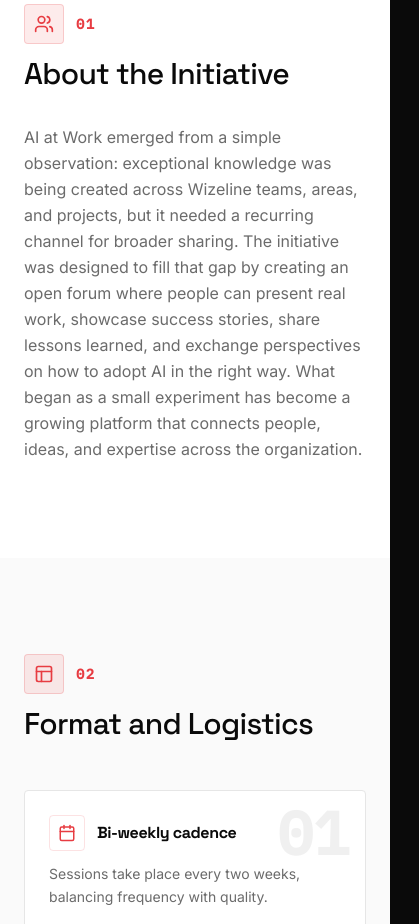
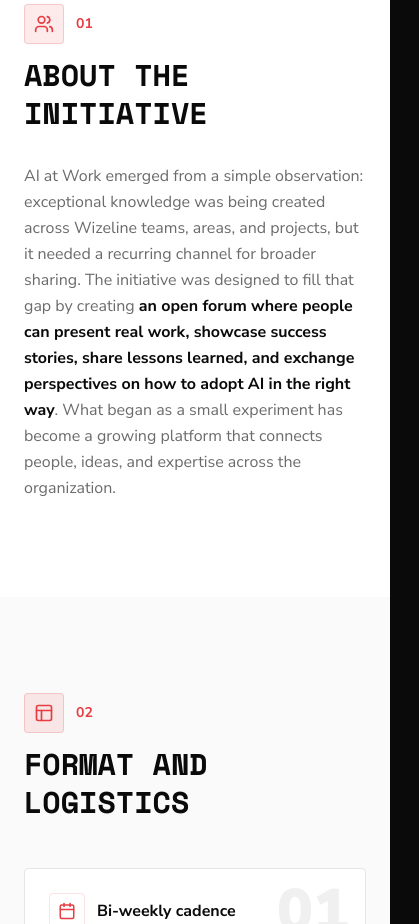
Before and after one commit to daniela2708/tech-talks, a React (Vite) app: page / in a window 390 px wide. Shown: the part 1000-1924 px from the top of the page, 419 px wide, since content can reach past the window. Built offline with nearby package versions, Linux system fonts and the light colour scheme; the HTML template or start-up script is replaced by a standard one.

Commit message:
Update typography and paragraph emphasis

```diff
--- a/src/i18n/en.ts
+++ b/src/i18n/en.ts
@@ -147,8 +147,12 @@
   about_page: {
     title: "About",
     origin_heading: "How It Started",
-    origin_body:
-      "AI at Work emerged from a simple observation: exceptional knowledge was being created across Wizeline teams, areas, and projects, but it needed a recurring channel for broader sharing. The initiative was designed to fill that gap by creating an open forum where people can present real work, showcase success stories, share lessons learned, and exchange perspectives on how to adopt AI in the right way. What began as a small experiment has become a growing platform that connects people, ideas, and expertise across the organization.",
+    origin_body_before:
+      "AI at Work emerged from a simple observation: exceptional knowledge was being created across Wizeline teams, areas, and projects, but it needed a recurring channel for broader sharing. The initiative was designed to fill that gap by creating ",
+    origin_body_highlight:
+      "an open forum where people can present real work, showcase success stories, share lessons learned, and exchange perspectives on how to adopt AI in the right way",
+    origin_body_after:
+      ". What began as a small experiment has become a growing platform that connects people, ideas, and expertise across the organization.",
     mission_heading: "Mission Pillars",
     organizer_label: "Contact",
     organizer_heading: "Slack Channel",
--- a/src/i18n/es.ts
+++ b/src/i18n/es.ts
@@ -148,8 +148,12 @@
   about_page: {
     title: "Acerca de",
     origin_heading: "Cómo empezó",
-    origin_body:
-      "AI at Work surgió de una observación simple: se estaba creando conocimiento excepcional en distintos equipos, áreas y proyectos de Wizeline, pero hacía falta un canal recurrente para compartirlo de forma más amplia. La iniciativa fue diseñada para llenar ese vacío creando un foro abierto donde las personas puedan presentar trabajo real, mostrar casos de éxito, compartir lecciones aprendidas e intercambiar perspectivas sobre cómo adoptar IA de manera correcta. Lo que comenzó como un pequeño experimento se ha convertido en una plataforma creciente que conecta personas, ideas y experiencia en toda la organización.",
+    origin_body_before:
+      "AI at Work surgió de una observación simple: se estaba creando conocimiento excepcional en distintos equipos, áreas y proyectos de Wizeline, pero hacía falta un canal recurrente para compartirlo de forma más amplia. La iniciativa fue diseñada para llenar ese vacío creando ",
+    origin_body_highlight:
+      "un foro abierto donde las personas puedan presentar trabajo real, mostrar casos de éxito, compartir lecciones aprendidas e intercambiar perspectivas sobre cómo adoptar IA de manera correcta",
+    origin_body_after:
+      ". Lo que comenzó como un pequeño experimento se ha convertido en una plataforma creciente que conecta personas, ideas y experiencia en toda la organización.",
     mission_heading: "Pilares de la misión",
     organizer_label: "Contacto",
     organizer_heading: "Canal de Slack",
--- a/src/index.css
+++ b/src/index.css
@@ -1,4 +1,4 @@
-@import url('https://fonts.googleapis.com/css2?family=Space+Grotesk:wght@400;500;700&family=Inter:wght@400;500;600;700&family=IBM+Plex+Mono:wght@400;500&display=swap');
+@import url('https://fonts.googleapis.com/css2?family=Nunito+Sans:wght@400;500;600;700;800;900&family=Space+Mono:wght@400;700&display=swap');
 
 @tailwind base;
 @tailwind components;
@@ -69,7 +69,7 @@
   }
 
   h1, h2, h3, h4, h5, h6 {
-    @apply font-heading tracking-tight;
+    @apply font-body;
   }
 }
 
@@ -84,6 +84,10 @@
 }
 
 @layer utilities {
+  .font-heading {
+    text-transform: uppercase;
+  }
+
   .ticker-scroll {
     animation: ticker-scroll 60s linear infinite;
   }
--- a/src/pages/Home.tsx
+++ b/src/pages/Home.tsx
@@ -40,7 +40,7 @@
     <div className="absolute bottom-0 left-0 right-0 overflow-hidden bg-black/60 backdrop-blur-sm border-t border-white/10 py-3">
       <div className="ticker-scroll flex whitespace-nowrap">
         {items.map((s, i) => (
-          <span key={i} className="mx-8 font-mono text-xs text-white/50">
+          <span key={i} className="mx-8 font-body text-xs text-white/50">
             <span className="text-primary mr-2">[{s.number}]</span>
             {s.speakers.join(", ")}
             <span className="text-white/30 mx-2">|</span>
@@ -77,18 +77,18 @@
 
       <div className="p-6 flex flex-col flex-1">
         <div className="flex items-center gap-3 mb-3">
-          <span className="font-mono text-primary text-sm font-medium">{session.number}</span>
-          <span className="font-mono text-xs px-2 py-0.5 rounded-sm border border-primary text-primary">
+          <span className="font-body text-primary text-sm font-semibold">{session.number}</span>
+          <span className="font-body text-xs px-2 py-0.5 rounded-sm border border-primary text-primary">
             {t.sessions_page.upcoming}
           </span>
           {isSoon && (
-            <span className="font-mono text-[10px] text-primary border border-primary/40 bg-primary/8 px-1.5 py-0.5 rounded-sm animate-pulse ml-auto">
+            <span className="font-body text-[10px] font-bold text-primary border border-primary/40 bg-primary/8 px-1.5 py-0.5 rounded-sm animate-pulse ml-auto">
               {t.upcoming.happening_soon}
             </span>
           )}
         </div>
 
-        <h3 className="font-heading text-base font-medium mb-1">
+        <h3 className="font-body text-base font-semibold mb-1">
           {lang === "en" ? session.topic_en : session.topic_es}
         </h3>
         <p className="text-sm text-muted-foreground mb-2">{session.speakers.join(", ")}</p>
@@ -100,7 +100,7 @@
 
         <div className="flex flex-wrap gap-1.5 mt-3">
           {session.tags.map((tag) => (
-            <span key={tag} className="text-xs font-mono text-muted-foreground border border-border px-2 py-0.5 rounded-sm">
+            <span key={tag} className="text-xs font-body text-muted-foreground border border-border px-2 py-0.5 rounded-sm">
               {tag}
             </span>
           ))}
@@ -144,10 +144,10 @@
     <div className="border border-border rounded-sm overflow-hidden group hover:border-primary/40 transition-colors duration-300">
       <div className="relative aspect-video bg-surface-dark flex items-center justify-center cursor-pointer overflow-hidden">
         <div className="absolute inset-0 bg-gradient-to-t from-black/90 via-black/70 to-black/50 flex flex-col items-center justify-center transition-all duration-300 group-hover:from-black/80 group-hover:via-black/60 group-hover:to-black/40">
-          <span className="font-mono text-primary text-xs mb-3 border border-primary/30 bg-primary/10 px-2 py-0.5 rounded-sm">
+          <span className="font-body text-primary text-xs font-bold mb-3 border border-primary/30 bg-primary/10 px-2 py-0.5 rounded-sm">
             {session.number}
           </span>
-          <h4 className="font-heading text-sm md:text-base font-medium text-white text-center px-4 max-w-md leading-snug">
+          <h4 className="font-body text-sm md:text-base font-semibold text-white text-center px-4 max-w-md leading-snug">
             {lang === "en" ? session.topic_en : session.topic_es}
           </h4>
           <p className="text-xs text-white/50 mt-2">{session.speakers.join(", ")}</p>
@@ -166,7 +166,7 @@
         )}
       </div>
       <div className="p-4 flex items-center justify-between bg-card">
-        <p className="text-xs text-muted-foreground font-mono">
+        <p className="text-xs text-muted-foreground font-body">
           {format(getSessionDisplayDate(session), "MMM d, yyyy")}
         </p>
         <div className="flex gap-3">
@@ -300,7 +300,7 @@
       <div className="absolute inset-0 flex items-center justify-center">
         <div className="flex flex-col items-center gap-2 backdrop-blur-[2px]">
           <div className="w-24 h-px bg-white/20" />
-          <p className="font-heading italic text-white/90 text-sm sm:text-base leading-none text-center px-4">
+          <p className="font-body italic font-semibold text-white/90 text-sm sm:text-base leading-none text-center px-4">
             {t.nn_divider.phrase}
           </p>
           <div className="w-24 h-px bg-white/20" />
@@ -406,7 +406,7 @@
         />
         <div className="absolute inset-0 bg-surface-dark/75" />
         <div className="relative z-10 max-w-3xl">
-          <h1 className="font-heading text-3xl sm:text-4xl font-bold leading-tight tracking-tight md:text-6xl text-surface-dark-foreground">
+          <h1 className="font-body text-3xl sm:text-4xl font-black leading-tight md:text-6xl text-surface-dark-foreground">
             {t.hero.headline}
           </h1>
           <p className="mt-4 sm:mt-6 text-base sm:text-lg text-surface-dark-foreground/70 max-w-2xl mx-auto">
@@ -442,12 +442,16 @@
                 <div className="inline-flex items-center justify-center w-10 h-10 rounded-sm bg-primary/10 border border-primary/20">
                   <Users size={20} className="text-primary" />
                 </div>
-                <span className="font-mono text-primary text-sm tracking-widest uppercase font-bold">{t.about_section.label}</span>
+                <span className="font-body text-primary text-sm uppercase font-bold">{t.about_section.label}</span>
               </div>
-              <h2 className="font-heading text-3xl font-medium">{t.about_section.heading}</h2>
+              <h2 className="font-heading text-3xl font-bold leading-tight">{t.about_section.heading}</h2>
             </div>
             <div className="md:col-span-7 md:col-start-5 md:border-l md:border-border md:pl-8">
-              <p className="text-muted-foreground leading-relaxed text-base">{t.about_page.origin_body}</p>
+              <p className="text-muted-foreground leading-relaxed text-base">
+                {t.about_page.origin_body_before}
+                <strong className="font-bold text-foreground">{t.about_page.origin_body_highlight}</strong>
+                {t.about_page.origin_body_after}
+              </p>
             </div>
           </div>
         </div>
@@ -461,9 +465,9 @@
               <div className="inline-flex items-center justify-center w-10 h-10 rounded-sm bg-primary/10 border border-primary/20">
                 <Layout size={20} className="text-primary" />
               </div>
-              <span className="font-mono text-primary text-sm tracking-widest uppercase font-bold">{t.format.label}</span>
+              <span className="font-body text-primary text-sm uppercase font-bold">{t.format.label}</span>
             </div>
-            <h2 className="font-heading text-3xl font-medium">{t.format.heading}</h2>
+            <h2 className="font-heading text-3xl font-bold leading-tight">{t.format.heading}</h2>
           </div>
           <div className="grid gap-6 md:grid-cols-3">
             {[
@@ -476,7 +480,7 @@
                 className="group relative border border-border bg-background p-6 rounded-sm overflow-hidden hover:border-primary/40 transition-colors duration-300"
               >
                 {/* Ghost number */}
-                <span className="absolute top-3 right-4 font-mono text-6xl font-bold text-border/60 select-none group-hover:text-primary/10 transition-colors duration-300">
+                <span className="absolute top-3 right-4 font-body text-6xl font-black text-border/60 select-none group-hover:text-primary/10 transition-colors duration-300">
                   {card.num}
                 </span>
                 <div className="relative z-10">
@@ -484,7 +488,7 @@
                     <div className="inline-flex items-center justify-center w-9 h-9 rounded-sm bg-primary/8 border border-primary/15">
                       <card.icon size={18} className="text-primary" />
                     </div>
-                    <h3 className="font-heading text-base font-bold">{card.title}</h3>
+                    <h3 className="font-body text-base font-bold">{card.title}</h3>
                   </div>
                   <p className="text-sm text-muted-foreground leading-relaxed">{card.body}</p>
                 </div>
@@ -497,7 +501,7 @@
       {/* Why Participate */}
       <section className="bg-surface-dark text-surface-dark-foreground section-spacing">
         <div className="container-page">
-          <h2 className="font-heading text-3xl font-medium mb-14">{t.why.heading}</h2>
+          <h2 className="font-heading text-3xl font-bold leading-tight mb-14">{t.why.heading}</h2>
           <div className="grid gap-10 md:grid-cols-2">
             {t.why.items.map((item, idx) => {
               const icons = [Lightbulb, Code, BarChart3, MessageSquare];
@@ -508,8 +512,8 @@
                     <div className="w-6 h-6 rounded-sm bg-primary/15 border border-primary/20 flex items-center justify-center flex-shrink-0 group-hover:bg-primary/25 transition-colors duration-200">
                       <Icon size={12} className="text-primary" />
                     </div>
-                    <span className="font-mono text-primary text-xs tracking-widest font-bold">{item.number}</span>
-                    <h3 className="font-heading text-lg font-medium">{item.title}</h3>
+                    <span className="font-body text-primary text-xs font-bold">{item.number}</span>
+                    <h3 className="font-body text-lg font-semibold">{item.title}</h3>
                   </div>
                   <p className="text-sm text-white/50 leading-relaxed">{item.body}</p>
                 </div>
@@ -536,14 +540,14 @@
             <div className="inline-flex h-10 w-10 items-center justify-center rounded-sm border border-primary/30 bg-primary/10">
               <Images size={20} className="text-primary" />
             </div>
-            <span className="font-mono text-sm font-bold uppercase tracking-widest text-primary">
+            <span className="font-body text-sm font-bold uppercase text-primary">
               {t.community_gallery.label}
             </span>
           </div>
 
           {/* Heading */}
           <div className="mb-8">
-            <h2 className="font-heading text-3xl font-medium leading-tight text-white sm:text-4xl">
+            <h2 className="font-heading text-3xl font-bold leading-tight text-white sm:text-4xl">
               {t.community_gallery.heading}
             </h2>
             <p className="mt-3 text-base leading-relaxed text-white/60 max-w-lg">
@@ -560,7 +564,7 @@
                 <div className="absolute inset-0 bg-gradient-to-t from-black/70 via-black/10 to-transparent" />
                 <div className="absolute bottom-4 left-4 flex flex-wrap gap-1.5">
                   {t.community_gallery.chips.map((chip) => (
-                    <span key={chip} className="inline-flex items-center rounded-full border border-white/15 bg-black/40 px-2.5 py-0.5 text-[10px] font-mono uppercase tracking-[0.18em] text-white/75 backdrop-blur-sm">
+                    <span key={chip} className="inline-flex items-center rounded-full border border-white/15 bg-black/40 px-2.5 py-0.5 text-[10px] font-body font-bold uppercase text-white/75 backdrop-blur-sm">
                       {chip}
                     </span>
                   ))}
@@ -589,10 +593,10 @@
 
           {/* Quote */}
           <blockquote className="mt-6 border-l-2 border-primary/50 pl-6 py-2">
-            <p className="font-mono text-[10px] uppercase tracking-[0.28em] text-primary mb-2">
+            <p className="font-body text-[10px] font-bold uppercase text-primary mb-2">
               {t.community_gallery.quote_label}
             </p>
-            <p className="font-heading text-base leading-snug text-white/80">
+            <p className="font-body text-base font-semibold leading-snug text-white/80">
               "{t.community_gallery.quote}"
             </p>
           </blockquote>
@@ -604,8 +608,8 @@
         <div className="container-page">
           <div className="flex items-end justify-between mb-12">
             <div className="flex items-baseline gap-3">
-              <span className="font-mono text-primary text-sm tracking-widest uppercase font-bold">{t.upcoming.label}</span>
-              <h2 className="font-heading text-3xl font-medium">{t.upcoming.heading}</h2>
+              <span className="font-body text-primary text-sm uppercase font-bold">{t.upcoming.label}</span>
+              <h2 className="font-heading text-3xl font-bold leading-tight">{t.upcoming.heading}</h2>
             </div>
             <Link
               to="/sessions"
@@ -622,7 +626,7 @@
             </div>
           ) : (
             <div className="border border-dashed border-border rounded-sm p-12 text-center">
-              <p className="text-muted-foreground font-mono text-sm">{t.upcoming.empty}</p>
+              <p className="text-muted-foreground font-body text-sm">{t.upcoming.empty}</p>
               <Link to="/sessions" className="inline-flex items-center gap-1.5 text-sm text-primary mt-4 hover:opacity-80">
                 {t.upcoming.view_all} <ArrowRight size={14} />
               </Link>
@@ -637,8 +641,8 @@
           <div className="container-page">
             <div className="flex items-end justify-between mb-12">
               <div>
-                <span className="font-mono text-primary text-sm tracking-widest uppercase font-bold">{t.featured.library_label}</span>
-                <h2 className="font-heading text-3xl font-medium mt-2">{t.featured.label}</h2>
+                <span className="font-body text-primary text-sm uppercase font-bold">{t.featured.library_label}</span>
+                <h2 className="font-heading text-3xl font-bold leading-tight mt-2">{t.featured.label}</h2>
               </div>
               <Link
                 to="/sessions"
@@ -667,18 +671,18 @@
               rel="noopener noreferrer"
               className="border border-border rounded-sm p-6 hover:opacity-80 transition-opacity"
             >
-              <span className="font-mono text-primary text-xs tracking-widest uppercase">{t.about_page.organizer_label}</span>
+              <span className="font-body text-primary text-xs font-bold uppercase">{t.about_page.organizer_label}</span>
               <div className="flex items-center gap-4 mt-4">
                 <div className="w-12 h-12 rounded-full bg-muted flex items-center justify-center flex-shrink-0">
                   <MessageCircle size={20} className="text-muted-foreground" />
                 </div>
                 <div>
-                  <p className="font-heading font-medium inline-flex items-center gap-1.5">
+                  <p className="font-body font-semibold inline-flex items-center gap-1.5">
                     {t.about_page.organizer_name}
                     <ExternalLink size={13} className="text-muted-foreground" />
                   </p>
                   <p className="text-sm text-muted-foreground">{t.about_page.organizer_role}</p>
-                  <p className="text-xs font-mono text-muted-foreground mt-1">{t.about_page.organizer_slack}</p>
+                  <p className="text-xs font-body text-muted-foreground mt-1">{t.about_page.organizer_slack}</p>
                 </div>
               </div>
             </a>
@@ -692,7 +696,7 @@
             >
               <div className="flex items-center gap-2 mb-3">
                 <Send size={18} className="text-primary" />
-                <h3 className="font-heading text-lg font-medium">{t.about_page.cta_submit_title}</h3>
+                <h3 className="font-body text-lg font-semibold">{t.about_page.cta_submit_title}</h3>
               </div>
               <p className="text-sm text-muted-foreground">{t.about_page.cta_submit_body}</p>
             </a>
@@ -704,7 +708,7 @@
             >
               <div className="flex items-center gap-2 mb-3">
                 <MessageCircle size={18} className="text-muted-foreground" />
-                <h3 className="font-heading text-lg font-medium">{t.about_page.cta_feedback_title}</h3>
+                <h3 className="font-body text-lg font-semibold">{t.about_page.cta_feedback_title}</h3>
               </div>
               <p className="text-sm text-muted-foreground">{t.about_page.cta_feedback_body}</p>
             </a>
@@ -721,12 +725,12 @@
                 <div className="inline-flex items-center justify-center w-10 h-10 rounded-sm bg-primary/10 border border-primary/20">
                   <FileText size={20} className="text-primary" />
                 </div>
-                <span className="font-mono text-primary text-sm tracking-widest uppercase font-bold">{t.articles_teaser.label}</span>
+                <span className="font-body text-primary text-sm uppercase font-bold">{t.articles_teaser.label}</span>
               </div>
-              <span className="inline-flex items-center rounded-sm border border-primary/30 bg-primary/8 px-3 py-1 font-mono text-xs uppercase tracking-widest text-primary">
+              <span className="inline-flex items-center rounded-sm border border-primary/30 bg-primary/8 px-3 py-1 font-body text-xs font-bold uppercase text-primary">
                 {t.articles_teaser.status}
               </span>
-              <h2 className="font-heading text-3xl font-medium mt-5 leading-tight">
+              <h2 className="font-heading text-3xl font-bold mt-5 leading-tight">
                 {t.articles_teaser.heading}
               </h2>
               <p className="text-muted-foreground leading-relaxed text-base mt-4">
@@ -743,14 +747,14 @@
                     key={item.title}
                     className="group relative rounded-sm border border-border bg-background p-6 overflow-hidden hover:border-primary/35 transition-colors duration-300"
                   >
-                    <span className="absolute right-4 top-3 font-mono text-5xl font-bold text-border/60 select-none group-hover:text-primary/10 transition-colors duration-300">
+                    <span className="absolute right-4 top-3 font-body text-5xl font-black text-border/60 select-none group-hover:text-primary/10 transition-colors duration-300">
                       {`0${idx + 1}`}
                     </span>
                     <div className="relative z-10">
                       <div className="inline-flex items-center justify-center w-9 h-9 rounded-sm bg-primary/8 border border-primary/15 mb-4">
                         <Icon size={18} className="text-primary" />
                       </div>
-                      <h3 className="font-heading text-base font-bold mb-3">{item.title}</h3>
+                      <h3 className="font-body text-base font-bold mb-3">{item.title}</h3>
                       <p className="text-sm text-muted-foreground leading-relaxed">{item.body}</p>
                     </div>
                   </div>
@@ -762,14 +766,14 @@
           <div className="mt-8 rounded-sm border border-primary/20 bg-primary/6 p-6 md:p-7">
             <div className="flex flex-col gap-4 md:flex-row md:items-center md:justify-between">
               <div className="max-w-3xl">
-                <p className="font-mono text-xs uppercase tracking-[0.24em] text-primary mb-2">
+                <p className="font-body text-xs font-bold uppercase text-primary mb-2">
                   {t.articles_teaser.callout_label}
                 </p>
                 <p className="text-sm md:text-base text-muted-foreground leading-relaxed">
                   {t.articles_teaser.callout_body}
                 </p>
               </div>
-              <span className="inline-flex w-fit items-center rounded-sm border border-primary/30 px-3 py-2 font-mono text-xs uppercase tracking-widest text-primary">
+              <span className="inline-flex w-fit items-center rounded-sm border border-primary/30 px-3 py-2 font-body text-xs font-bold uppercase text-primary">
                 {t.articles_teaser.callout_badge}
               </span>
             </div>
--- a/tailwind.config.ts
+++ b/tailwind.config.ts
@@ -20,9 +20,9 @@
     },
     extend: {
       fontFamily: {
-        heading: ['"Space Grotesk"', "system-ui", "sans-serif"],
-        body: ['"Inter"', "system-ui", "sans-serif"],
-        mono: ['"IBM Plex Mono"', "monospace"],
+        heading: ['"Space Mono"', '"Nunito Sans"', "system-ui", "sans-serif"],
+        body: ['"Nunito Sans"', "system-ui", "sans-serif"],
+        mono: ['"Space Mono"', "ui-monospace", "monospace"],
       },
       colors: {
         border: "hsl(var(--border))",
```
Also changed, not shown: src/components/ui/SessionCover.tsx (+5 -5 lines), src/pages/Sessions.tsx (+5 -5 lines).
